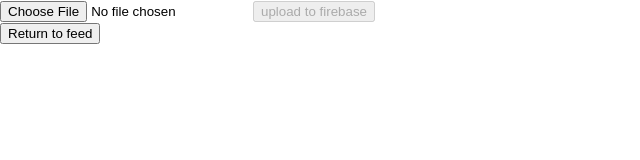
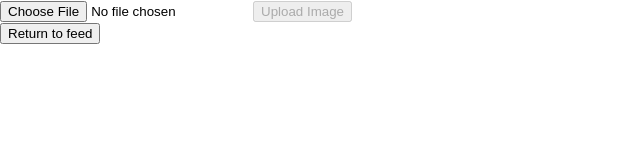
Before and after one commit to mud2009/ascii-world, a React (Create React App) app: page / in a window 1280 px wide. Both pictures are taken after a click on the button "Upload Image". Shown: the top 160 px of the page, without its empty margins (0-640 px from the left). Built offline with nearby package versions, Linux system fonts and the light colour scheme; no server answers.

Commit message:
add upload status

```diff
--- a/src/components/UploadImage.js
+++ b/src/components/UploadImage.js
@@ -3,24 +3,28 @@ import {storage} from '../firebase';
 
 export default function UploadImage() {
   const [file, setFile] = useState(null);
+  const [buttonText, setButtonText ] = useState("Upload Image");
 
   function handleChange(e) {
-    if (e.target.files[0])
-        setFile(e.target.files[0]);
+    if (e.target.files[0]){
+      setFile(e.target.files[0])
+      setButtonText("Upload Image")
+    }
   }
 
   function handleUpload(e) {
     e.preventDefault();
     const path = `/images/${file.name}`;
     const ref = storage.ref(path);
-    ref.put(file);
+    ref.put(file)
+      .then(snapshot => setButtonText("Uploaded!"));
     setFile(null);
   }
     return (
       <div>
         <form onSubmit={handleUpload}>
           <input type="file" onChange={handleChange} />
-          <button disabled={!file}>upload to firebase</button>
+          <button disabled={!file}>{buttonText}</button>
         </form>
       </div>
     );
```
